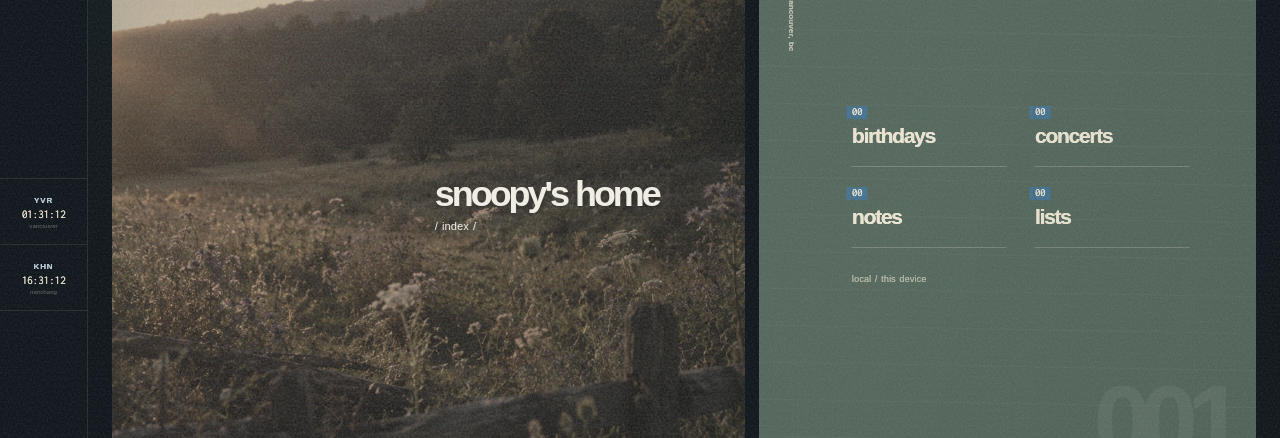
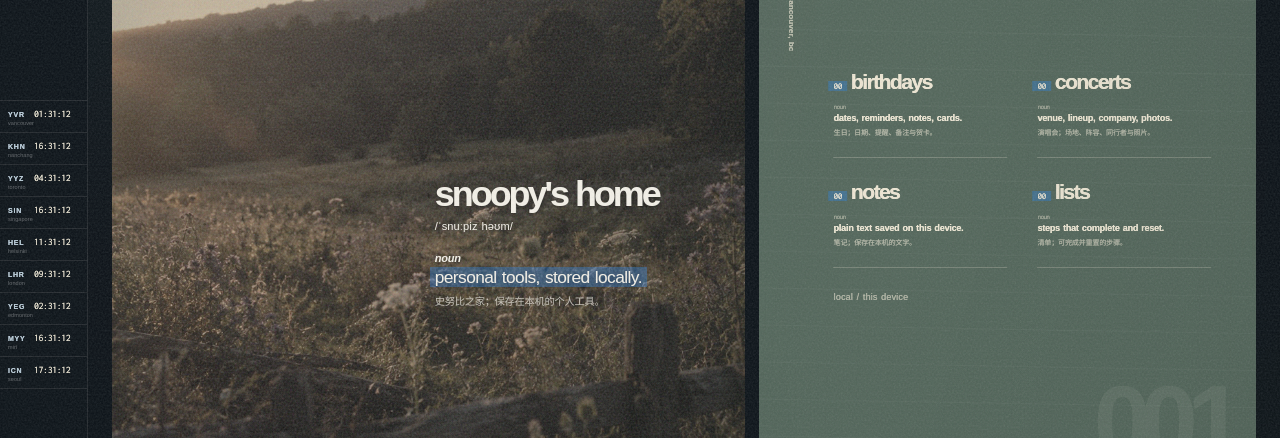
Before and after one commit to johostudio/snoopytools, a React (Vite) app: page / in a window 1280 px wide. Shown: the part 211-649 px from the top of the page. Built offline with nearby package versions, Linux system fonts and the light colour scheme.

Commit message:
Restore bilingual dictionary layout and expand clocks

```diff
--- a/src/App.css
+++ b/src/App.css
@@ -276,15 +276,16 @@ button {
 
 .rail-clock {
   display: grid;
-  justify-items: center;
-  gap: 3px;
-  padding: 17px 4px 15px;
+  grid-template-columns: 22px minmax(0, 1fr);
+  align-items: baseline;
+  gap: 1px 4px;
+  padding: 7px 8px 6px;
 }
 
 .rail-clock + .rail-clock { border-top: 1px solid rgba(240,237,224,.11); }
 .rail-clock .airport-code {
   color: var(--powder-soft);
-  font-size: 8px;
+  font-size: 7px;
   font-weight: 760;
   letter-spacing: .11em;
   text-transform: uppercase;
@@ -292,14 +293,15 @@ button {
 .rail-clock time {
   color: var(--cream);
   font-family: 'Inconsolata', monospace;
-  font-size: 12px;
+  font-size: 10px;
   font-variant-numeric: tabular-nums;
   letter-spacing: -.045em;
 }
 .rail-clock small {
+  grid-column: 1 / -1;
   max-width: 68px;
   overflow: hidden;
-  font-size: 6px;
+  font-size: 5.5px;
   letter-spacing: -.01em;
   opacity: .48;
   text-overflow: ellipsis;
@@ -456,6 +458,16 @@ button {
   line-height: 1.18;
 }
 
+.definition-block .definition-chinese {
+  width: 90%;
+  margin-top: 9px;
+  font-family: 'Hiragino Sans GB', 'Microsoft YaHei', sans-serif;
+  font-size: clamp(9px, .8vw, 12px);
+  font-weight: 500;
+  letter-spacing: -.025em;
+  opacity: .72;
+}
+
 .definition-block mark,
 .manifesto-copy mark {
   color: inherit;
@@ -534,28 +546,67 @@ button {
 .index-stats {
   display: grid;
   grid-template-columns: 1fr 1fr;
-  gap: 2px 28px;
-}
-
-.index-stats p {
+  gap: 22px 30px;
+  width: min(570px, 76%);
+}
+
+.index-stats article {
+  min-width: 0;
+  padding: 0 0 19px;
+  border-bottom: 1px solid rgba(241,234,215,.24);
+}
+
+.index-stats article > div {
+  display: flex;
+  align-items: baseline;
+  gap: 9px;
+}
+
+.index-stats article b {
+  font-size: clamp(17px, 1.65vw, 23px);
+  font-weight: 690;
+  letter-spacing: -.075em;
+}
+
+.index-stats article em {
+  display: block;
+  margin: 9px 0 3px;
+  font-family: 'Inconsolata', monospace;
+  font-size: 7px;
+  font-style: italic;
+  opacity: .52;
+}
+
+.index-stats article p {
   margin: 0;
-  padding: 18px 0;
-  border-bottom: 1px solid rgba(241,234,215,.24);
-  font-size: clamp(16px, 1.65vw, 23px);
+  font-size: 9px;
+  font-weight: 560;
+  letter-spacing: -.025em;
+  line-height: 1.25;
 }
 
 .index-stats mark {
+  display: inline-block;
+  width: fit-content;
+  margin: 0;
+  font-family: 'Inconsolata', monospace;
+  font-size: 9px;
+  letter-spacing: -.04em;
+}
+
+.index-stats article small {
   display: block;
-  width: fit-content;
-  margin-bottom: 5px;
-  font-family: 'Inconsolata', monospace;
-  font-size: 11px;
-  letter-spacing: -.04em;
+  margin-top: 5px;
+  font-family: 'Hiragino Sans GB', 'Microsoft YaHei', sans-serif;
+  font-size: 7px;
+  letter-spacing: -.02em;
+  line-height: 1.25;
+  opacity: .62;
 }
 
 .index-stats strong {
   grid-column: 1 / -1;
-  margin-top: 24px;
+  margin-top: 2px;
   font-size: 9px;
   letter-spacing: .02em;
   opacity: .62;
--- a/src/App.tsx
+++ b/src/App.tsx
@@ -59,6 +59,13 @@ function formatTimer(totalSeconds: number) {
 const AIRPORT_CLOCKS = [
   { code: 'YVR', city: 'Vancouver', timeZone: 'America/Vancouver' },
   { code: 'KHN', city: 'Nanchang', timeZone: 'Asia/Shanghai' },
+  { code: 'YYZ', city: 'Toronto', timeZone: 'America/Toronto' },
+  { code: 'SIN', city: 'Singapore', timeZone: 'Asia/Singapore' },
+  { code: 'HEL', city: 'Helsinki', timeZone: 'Europe/Helsinki' },
+  { code: 'LHR', city: 'London', timeZone: 'Europe/London' },
+  { code: 'YEG', city: 'Edmonton', timeZone: 'America/Edmonton' },
+  { code: 'MYY', city: 'Miri', timeZone: 'Asia/Kuching' },
+  { code: 'ICN', city: 'Seoul', timeZone: 'Asia/Seoul' },
 ]
 
 function AirportClocks({ now }: { now: Date }) {
@@ -226,7 +233,10 @@ function TodayView({ data, onNavigate }: { data: AppData; onNavigate: (view: Too
         <img src="/field-at-dusk.jpg" alt="Wildflower field at dusk" />
         <div className="definition-block">
           <span>snoopy's home</span>
-          <small>/ index /</small>
+          <small>/ˈsnuːpiz həʊm/</small>
+          <em>noun</em>
+          <p><mark>personal tools, stored locally.</mark></p>
+          <p className="definition-chinese" lang="zh-Hans">史努比之家；保存在本机的个人工具。</p>
         </div>
         <b>© SNOOPY'S HOME 2026</b>
       </section>
@@ -234,10 +244,30 @@ function TodayView({ data, onNavigate }: { data: AppData; onNavigate: (view: Too
       <section className="manifesto-paper paper-texture reveal">
         <span className="vertical-copy">PERSONAL ARCHIVE / VANCOUVER, BC</span>
         <div className="manifesto-copy index-stats">
-          <p><mark>{pad(data.birthdays.length)}</mark> birthdays</p>
-          <p><mark>{pad(data.concerts.length)}</mark> concerts</p>
-          <p><mark>{pad(data.notes.length)}</mark> notes</p>
-          <p><mark>{pad(data.routines.length)}</mark> lists</p>
+          <article>
+            <div><mark>{pad(data.birthdays.length)}</mark><b>birthdays</b></div>
+            <em>noun</em>
+            <p>dates, reminders, notes, cards.</p>
+            <small lang="zh-Hans">生日；日期、提醒、备注与贺卡。</small>
+          </article>
+          <article>
+            <div><mark>{pad(data.concerts.length)}</mark><b>concerts</b></div>
+            <em>noun</em>
+            <p>venue, lineup, company, photos.</p>
+            <small lang="zh-Hans">演唱会；场地、阵容、同行者与照片。</small>
+          </article>
+          <article>
+            <div><mark>{pad(data.notes.length)}</mark><b>notes</b></div>
+            <em>noun</em>
+            <p>plain text saved on this device.</p>
+            <small lang="zh-Hans">笔记；保存在本机的文字。</small>
+          </article>
+          <article>
+            <div><mark>{pad(data.routines.length)}</mark><b>lists</b></div>
+            <em>noun</em>
+            <p>steps that complete and reset.</p>
+            <small lang="zh-Hans">清单；可完成并重置的步骤。</small>
+          </article>
           <strong>local / this device</strong>
         </div>
         <span className="archive-number">001</span>
--- a/src/data/airports.ts
+++ b/src/data/airports.ts
@@ -10,6 +10,7 @@ export interface Airport {
 export const AIRPORTS: Airport[] = [
   { code: 'YVR', city: 'Vancouver', name: 'Vancouver International', country: 'Canada', latitude: 49.1947, longitude: -123.1792 },
   { code: 'YYC', city: 'Calgary', name: 'Calgary International', country: 'Canada', latitude: 51.1215, longitude: -114.0076 },
+  { code: 'YEG', city: 'Edmonton', name: 'Edmonton International', country: 'Canada', latitude: 53.3097, longitude: -113.5797 },
   { code: 'YYZ', city: 'Toronto', name: 'Toronto Pearson', country: 'Canada', latitude: 43.6777, longitude: -79.6248 },
   { code: 'YUL', city: 'Montréal', name: 'Montréal–Trudeau', country: 'Canada', latitude: 45.4706, longitude: -73.7408 },
   { code: 'SEA', city: 'Seattle', name: 'Seattle–Tacoma', country: 'United States', latitude: 47.4502, longitude: -122.3088 },
@@ -36,6 +37,7 @@ export const AIRPORTS: Airport[] = [
   { code: 'HKG', city: 'Hong Kong', name: 'Hong Kong International', country: 'Hong Kong', latitude: 22.308, longitude: 113.9185 },
   { code: 'SIN', city: 'Singapore', name: 'Singapore Changi', country: 'Singapore', latitude: 1.3644, longitude: 103.9915 },
   { code: 'BKK', city: 'Bangkok', name: 'Suvarnabhumi', country: 'Thailand', latitude: 13.69, longitude: 100.7501 },
+  { code: 'MYY', city: 'Miri', name: 'Miri Airport', country: 'Malaysia', latitude: 4.3253, longitude: 113.9883 },
   { code: 'DEL', city: 'Delhi', name: 'Indira Gandhi International', country: 'India', latitude: 28.5562, longitude: 77.1 },
   { code: 'SYD', city: 'Sydney', name: 'Sydney Kingsford Smith', country: 'Australia', latitude: -33.9399, longitude: 151.1753 },
   { code: 'MEL', city: 'Melbourne', name: 'Melbourne Airport', country: 'Australia', latitude: -37.669, longitude: 144.841 },
```
Also changed, not shown: 1 other file (tests, documents, lock files or other folders).
